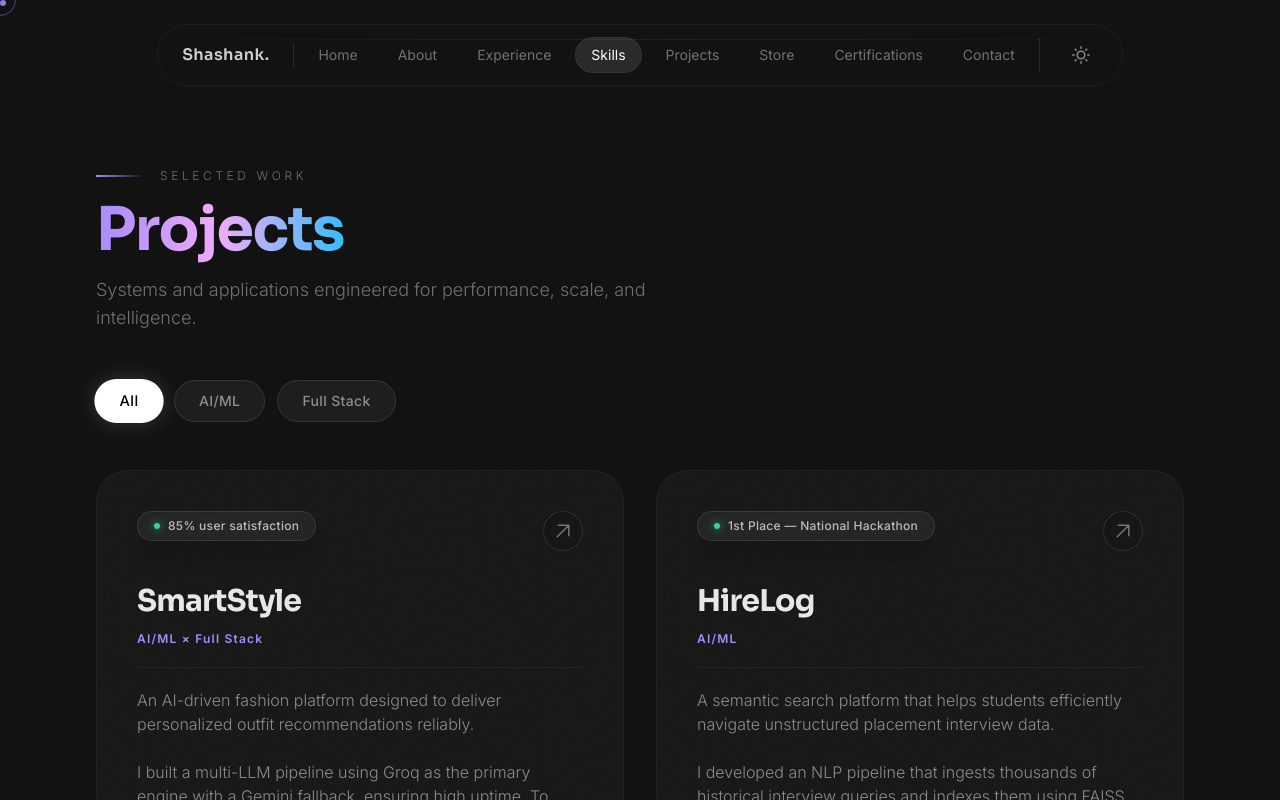
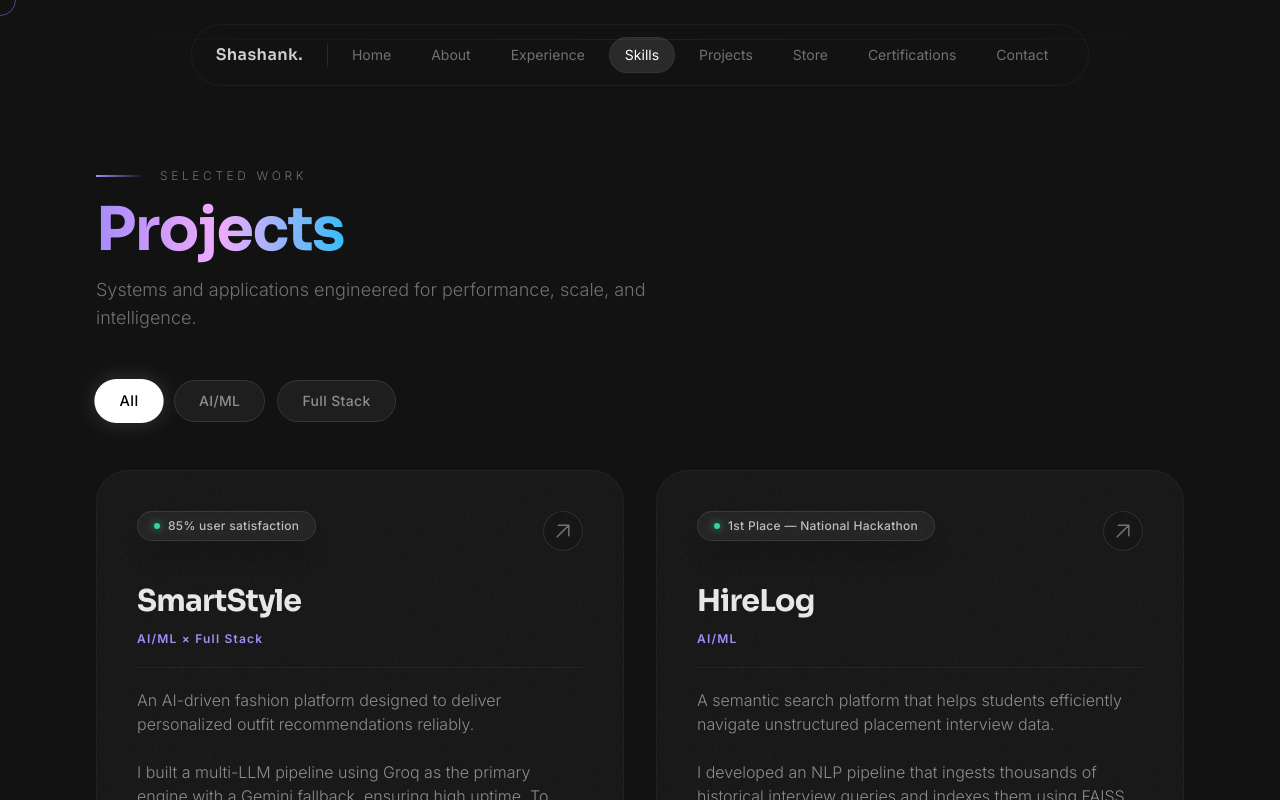
Before and after one commit to shashankbaswa007/portfolio, a Next.js app: page / in a window 1280 px wide. Both pictures are taken after a click on the button "All". Shown: the part 6716-7516 px from the top of the page. Built offline with nearby package versions, Linux system fonts and the light colour scheme.

Commit message:
fix: removed cursor dot, theme toggle, and unused variables

```diff
--- a/src/components/CustomCursor.tsx
+++ b/src/components/CustomCursor.tsx
@@ -64,14 +64,6 @@ export default function CustomCursor() {
         damping: 28,
         mass: 0.5,
       }}
-    >
-      <motion.div
-        className="absolute top-1/2 left-1/2 -translate-x-1/2 -translate-y-1/2 w-1.5 h-1.5 bg-violet-400 rounded-full"
-        animate={{
-          opacity: isHovered ? 0 : 1,
-          scale: isHovered ? 0 : 1
-        }}
-      />
-    </motion.div>
+    />
   );
 }
--- a/src/components/Navbar.tsx
+++ b/src/components/Navbar.tsx
@@ -2,7 +2,7 @@
 
 import { useState, useEffect } from "react";
 import { motion } from "framer-motion";
-import { useTheme } from "next-themes";
+
 import MagneticElement from "./MagneticElement";
 
 const navLinks = [
@@ -19,11 +19,10 @@ const navLinks = [
 export default function Navbar() {
   const [activeSection, setActiveSection] = useState("Home");
   const [isScrolled, setIsScrolled] = useState(false);
-  const { theme, setTheme } = useTheme();
-  const [mounted, setMounted] = useState(false);
+
 
   useEffect(() => {
-    setMounted(true);
+
     const handleScroll = () => {
       // Check if scrolled down for styling
       setIsScrolled(window.scrollY > 50);
@@ -114,20 +113,7 @@ export default function Navbar() {
           );
         })}
 
-        {mounted && (
-          <MagneticElement spread={0.2} className="pl-6 border-l border-white/10 hidden md:block">
-            <button
-              onClick={() => setTheme(theme === 'dark' ? 'light' : 'dark')}
-              className="p-2 rounded-full hover:bg-white/10 transition-colors text-white/50 hover:text-white"
-            >
-              {theme === 'dark' ? (
-                <svg width="18" height="18" viewBox="0 0 24 24" fill="none" stroke="currentColor" strokeWidth="2" strokeLinecap="round" strokeLinejoin="round"><circle cx="12" cy="12" r="5"/><path d="M12 1v2M12 21v2M4.22 4.22l1.42 1.42M18.36 18.36l1.42 1.42M1 12h2M21 12h2M4.22 19.78l1.42-1.42M18.36 5.64l1.42-1.42"/></svg>
-              ) : (
-                <svg width="18" height="18" viewBox="0 0 24 24" fill="none" stroke="currentColor" strokeWidth="2" strokeLinecap="round" strokeLinejoin="round"><path d="M21 12.79A9 9 0 1 1 11.21 3 7 7 0 0 0 21 12.79z"/></svg>
-              )}
-            </button>
-          </MagneticElement>
-        )}
+
       </nav>
     </motion.header>
   );
--- a/src/components/ScrollyCanvas.tsx
+++ b/src/components/ScrollyCanvas.tsx
@@ -15,7 +15,7 @@ export default function ScrollyCanvas() {
   const canvasRef = useRef<HTMLCanvasElement>(null);
   const imagesRef = useRef<HTMLImageElement[]>([]);
   const currentFrameRef = useRef<number>(0);
-  const rafRef = useRef<number | null>(null);
+
   const targetFrameRef = useRef<number>(0);
   const [isLoaded, setIsLoaded] = useState(false);
   const [loadProgress, setLoadProgress] = useState(0);
```
